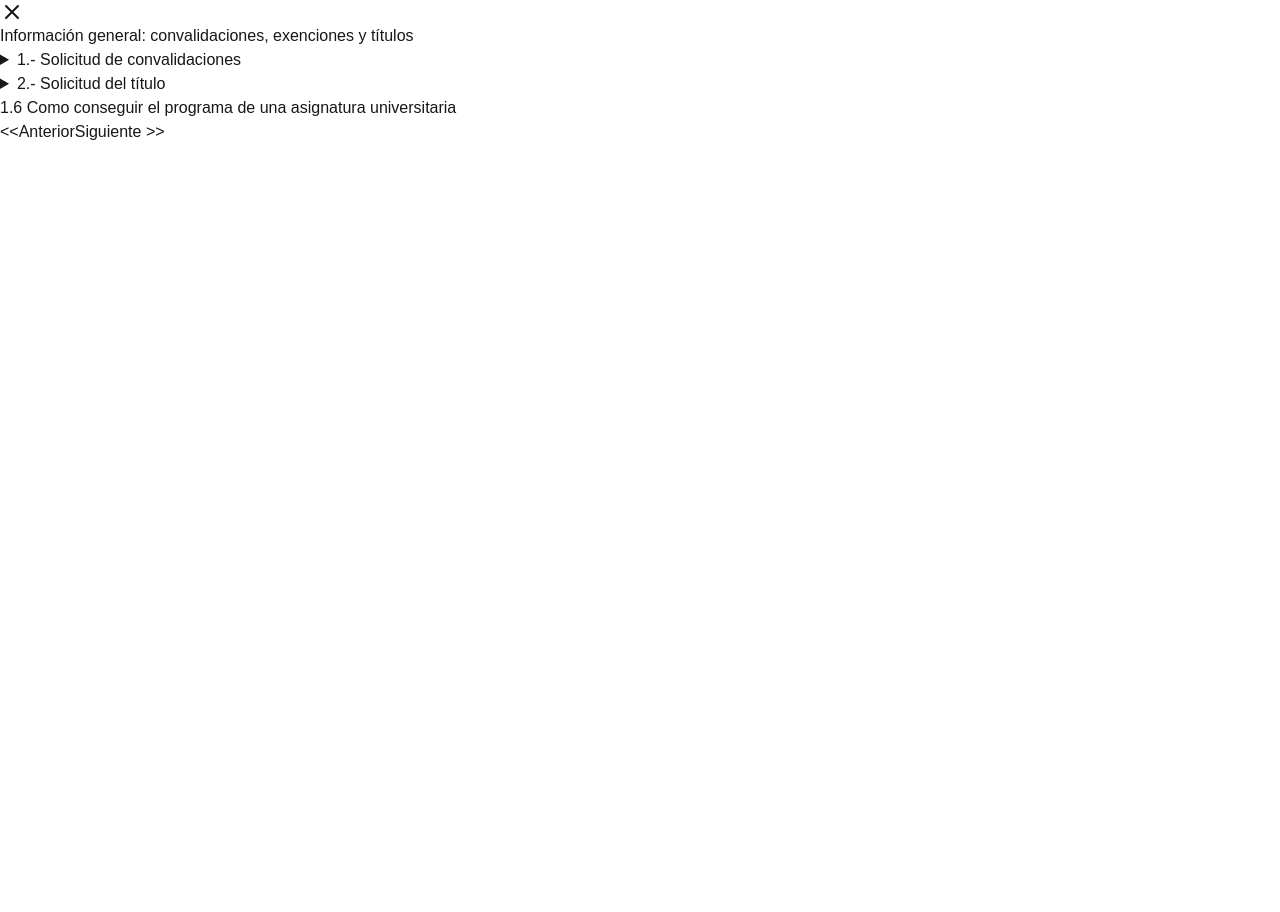
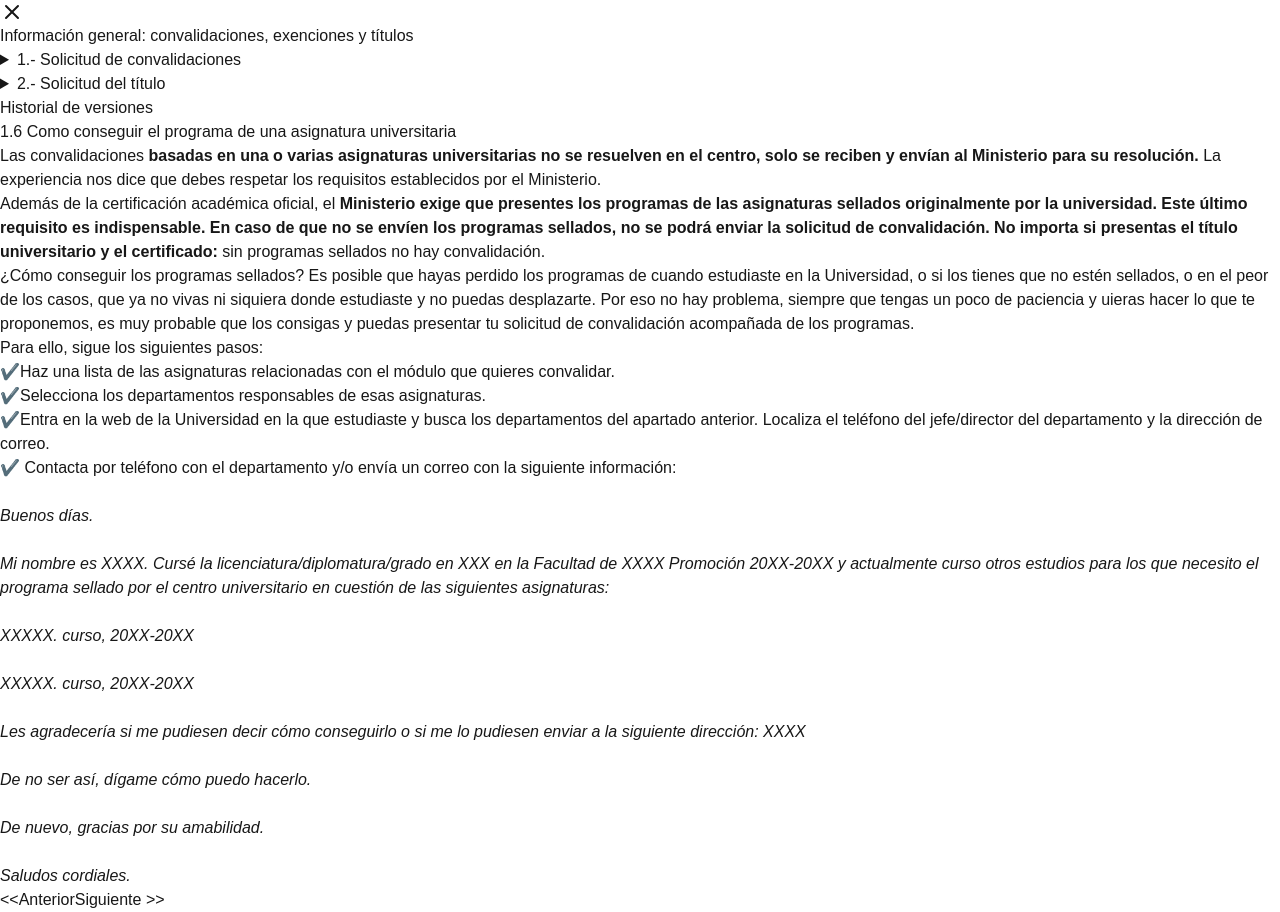
Before and after one commit to meigemn/P-gina-web-con-Nextjs-y-Tailwind, a Next.js app: page /1_6_como_conseguir_el_programa_de_una_asignatura_universitaria in a window 1280 px wide. Before the commit the page ends 800 px from the top, so only its background shows below. Built offline with nearby package versions, Linux system fonts and the light colour scheme.

Commit message:
addded some changes

```diff
--- a/src/app/1_6_como_conseguir_el_programa_de_una_asignatura_universitaria/page.jsx
+++ b/src/app/1_6_como_conseguir_el_programa_de_una_asignatura_universitaria/page.jsx
@@ -2,11 +2,72 @@ import Nav from "@/components/nav";
 import Titulo from "@/components/titulo";
 export const metadata = {
   title: "1.6 Como conseguir el programa de una asignatura universitaria",
-};export default function Home() {
+}; export default function Home() {
   return (
     <div>
-    <Titulo>{metadata.title}</Titulo>{/**Importamos el componente Titulo */}
-    <Nav posicion={16} />
-  </div>
+      <Titulo>{metadata.title}</Titulo>{/**Importamos el componente Titulo */}
+      <div className="mt-8 ml-4">
+        <p>
+          Las convalidaciones <b>basadas en una o varias asignaturas universitarias no se resuelven en el centro,
+            solo se reciben y envían al Ministerio para su resolución.</b> La experiencia nos dice que debes respetar los requisitos establecidos por el Ministerio.
+        </p>
+      </div>
+      <div className="mt-8 ml-4">
+        <p>
+          Además de la certificación académica oficial, el <b>Ministerio exige que presentes los programas de las
+            asignaturas sellados originalmente por la universidad. Este último requisito es indispensable. En caso de que no se envíen los programas sellados,
+            no se podrá enviar la solicitud de convalidación. No importa si presentas el título universitario y el certificado:</b>  sin programas sellados no hay convalidación.
+        </p>
+      </div>
+      <div className="mt-8 ml-4">
+        <p>
+          ¿Cómo conseguir los programas sellados? Es posible que hayas perdido los programas de cuando estudiaste en
+          la Universidad, o si los tienes que no estén sellados, o en el peor de los casos, que ya no vivas ni siquiera
+          donde estudiaste y no puedas desplazarte. Por eso no hay problema, siempre que tengas un poco de paciencia y
+          uieras hacer lo que te proponemos, es muy probable que los consigas y puedas presentar tu solicitud de convalidación acompañada de los programas.
+        </p>
+      </div>
+      <div className="mt-8 ml-4">
+        <p>
+          Para ello, sigue los siguientes pasos:
+        </p>
+        <div className="mt-8 ml-4">
+          <p>✔️Haz una lista de las asignaturas relacionadas con el módulo que quieres convalidar.</p>
+          <p>✔️Selecciona los departamentos responsables de esas asignaturas.</p>
+          <p>✔️Entra en la web de la Universidad en la que estudiaste y busca los departamentos del apartado anterior. Localiza el teléfono del jefe/director del departamento y la dirección de correo.</p>
+          <p>✔️ Contacta por teléfono con el departamento y/o envía un correo con la siguiente información:</p>
+        </div>
+        {/* ejemplo */}
+        <div className="mt-8 ml-4">
+          <br />
+          <p className=""><i>Buenos días.</i></p>
+          <br />
+          <p><i>Mi nombre es XXXX. Cursé la licenciatura/diplomatura/grado en XXX en la Facultad de XXXX Promoción 20XX-20XX y actualmente curso otros estudios para los que necesito el programa sellado por el
+          centro universitario en cuestión de las siguientes asignaturas:</i>
+          </p>
+          <br />
+          <p>
+          <i>XXXXX. curso, 20XX-20XX</i>
+          </p>
+          <br />
+          <p>
+          <i>XXXXX. curso, 20XX-20XX</i>
+          </p>
+          <br />
+          <p>
+          <i>Les agradecería si me pudiesen decir cómo conseguirlo o si me lo pudiesen enviar a la siguiente dirección: XXXX</i>
+          </p>
+          <br />
+          <p>
+          <i>De no ser así, dígame cómo puedo hacerlo.</i>
+          </p>
+          <br />
+          <p><i>De nuevo, gracias por su amabilidad.</i></p>
+          <br />
+          <p><i>Saludos cordiales.</i></p>
+        </div>
+      </div>
+      <Nav posicion={16} />
+    </div>
   );
 }
--- a/src/components/menu-principal.jsx
+++ b/src/components/menu-principal.jsx
@@ -64,8 +64,9 @@ function MenuPrincipal() {
                         </summary>
                         <Link className={`${classLink} ml-2`} href={slug(menu[22])}>{menu[22]}</Link>
                         <Link className={`${classLink} ml-2`} href={slug(menu[23])}>{menu[23]}</Link>
+                    </details>
                         <Link className={`${classLink} ml-2`} href={slug(menu[24])}>{menu[24]}</Link>
-                    </details>
+
                 </aside>
             }
         </>
```
Also changed, not shown: src/app/1_5_que_documentacion_debo_enviar_al_centro/page.jsx (+2 -2 lines), src/app/1_7_como_saber_si_me_convalidaran_un_modulo_si_he_alegado_estudios_universitarios/page.jsx (+15 -0 lines), src/app/1_8_cuando_tendre_noticias_sobre_si_se_ha_aprobado_la_convalidacion/page.jsx (+45 -5 lines), src/app/1_9_que_efectos_tendra_la_convalidacion_en_mi_expediente/page.jsx (+12 -0 lines), public/calendario.jpg (added).
